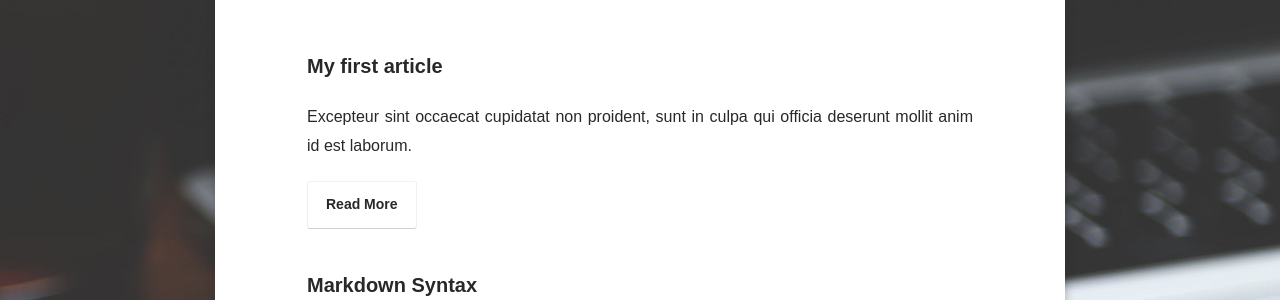
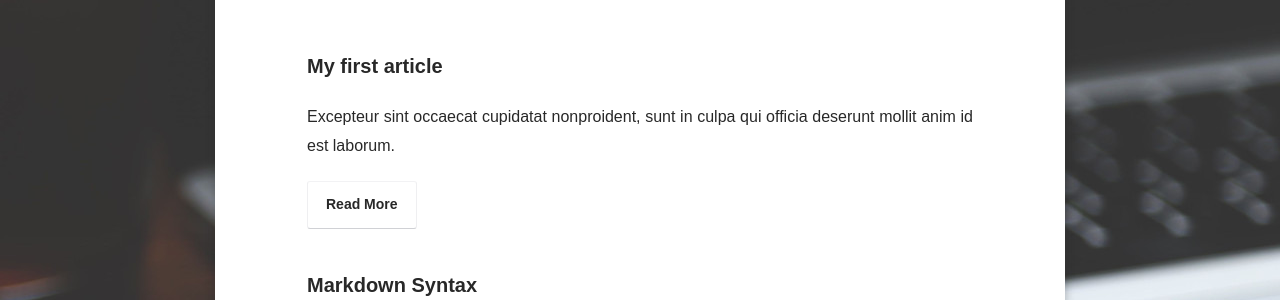
Before and after one commit to pmsay/pmsay, a Jekyll site: the page built from posts/index.md, in a window 1280 px wide. Shown: the part 251-551 px from the top of the page. Built offline with Jekyll 4.4.1, drawn with Linux system fonts in a browser that asks for light colours; some web fonts are replaced; comment, search, counter and statistics services are not loaded.

Commit message:
change
change

```diff
--- a/_posts/2016-04-26-first-article.md
+++ b/_posts/2016-04-26-first-article.md
@@ -2,11 +2,12 @@
 layout: post
 title:  "My first article"
 date:   2016-04-26
-excerpt: "Excepteur sint occaecat cupidatat non
-proident, sunt in culpa qui officia deserunt mollit anim id est laborum."
+excerpt: "Excepteur sint occaecat cupidatat nonproident, sunt in culpa qui officia deserunt mollit anim id est laborum."
 tag:
 - markdown
 - syntax
+- sample
+- test
 - jekyll
 comments: true
 ---
```
